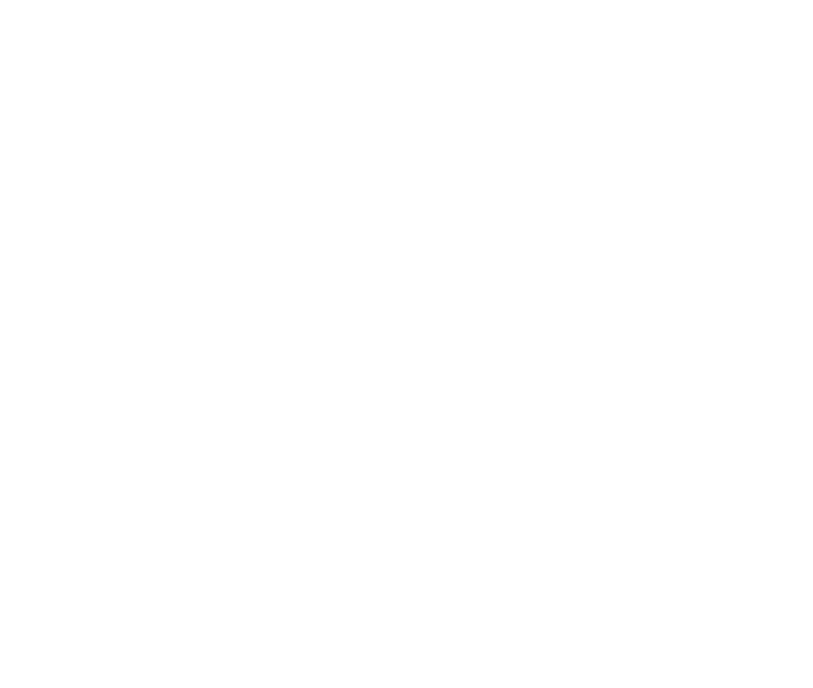
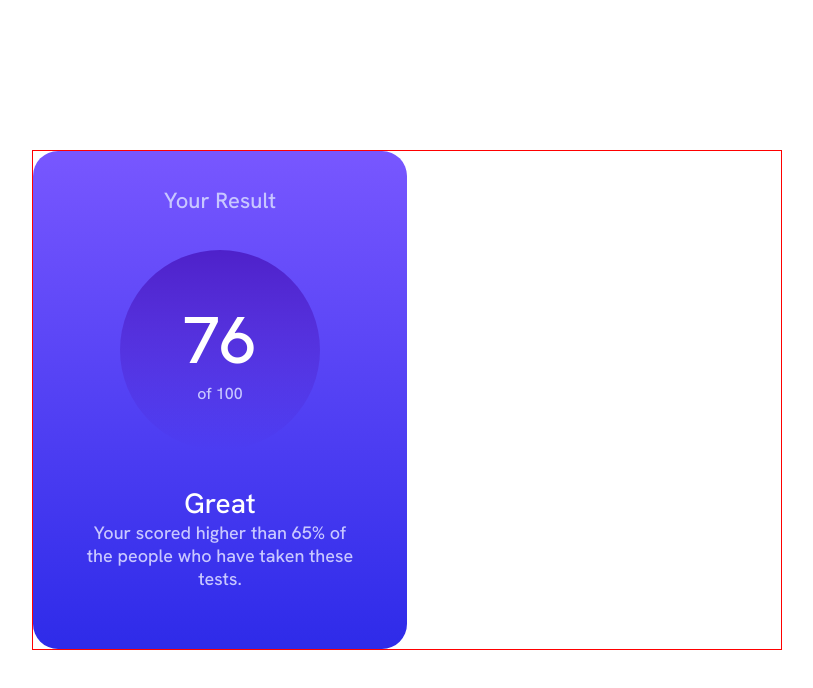
Before and after one commit to Vogel-dev/Results-summary-component, a plain HTML site: page index.html in a window 1280 px wide. Shown: the whole page, without its empty margins (233-1046 px from the left). Drawn offline with Linux system fonts and the light colour scheme.

Commit message:
added: 'your result' component;

```diff
--- a/index.html
+++ b/index.html
@@ -9,8 +9,27 @@
       sizes="32x32"
       href="./assets/favicon-32x32.png"
     />
+    <link rel="stylesheet" href="./style/style.css">
   </head>
   <body>
-
+    <main>
+      <section class="component">
+        <div class="result">
+          <p class="result-header">
+            Your Result
+          </p>
+          <div class="result-points">
+            <p class="result-your-points">76</p>
+            <p class="result-max-points">of 100</p>
+          </div>
+          <div class="result-info">
+            <p class="result-grade">Great</p>
+            <p class="result-feedback">
+              Your scored higher than 65% of the people who have taken these tests.
+            </p>
+          </div>
+        </div>
+      </section>
+    </main>
   </body>
 </html>
--- /dev/null
+++ b/style/style.scss
@@ -0,0 +1,95 @@
+@import url("https://fonts.googleapis.com/css2?family=Hanken+Grotesk:wght@500;700;800&display=swap");
+// Summary variables
+$summary-red: hsl(0, 100%, 67%);
+$summary-yellow: hsl(39, 100%, 56%);
+$summary-green: hsl(166, 100%, 37%);
+$summary-blue: hsl(234, 85%, 45%);
+// Gradient variables
+$bg1-gradient: hsl(252, 100%, 67%);
+$bg2-gradient: hsl(241, 81%, 54%);
+$circle1-gradient: hsla(256, 72%, 46%, 1);
+$circle2-gradient: hsla(241, 72%, 46%, 0);
+// Other variables
+$white: hsl(0, 0%, 100%);
+$pale-blue: hsl(221, 100%, 96%);
+$light-lavender: hsl(241, 100%, 89%);
+$dark-gray-blue: hsl(224, 30%, 27%);
+
+* {
+  box-sizing: border-box;
+  padding: 0;
+  margin: 0;
+  font-family: "Hanken Grotesk", sans-serif;
+}
+
+p {
+  font-size: 18px;
+}
+
+.component {
+  border: 1px solid red;
+  width: 750px;
+  height: 500px;
+  position: absolute;
+  left: 50%;
+  top: 50%;
+  transform: translate(-50%, -50%);
+}
+
+.result {
+  width: 50%;
+  height: 100%;
+  background: linear-gradient(to bottom, $bg1-gradient, $bg2-gradient);
+  border-radius: 25px;
+  display: flex;
+  align-items: center;
+  flex-direction: column;
+}
+
+.result-header {
+  font-size: 22px;
+  color: $light-lavender;
+  margin-top: 35px;
+}
+
+.result-points {
+  background: linear-gradient(to bottom, $circle1-gradient, $circle2-gradient);
+  width: 200px;
+  height: 200px;
+  border-radius: 50%;
+  margin-top: 35px;
+  display: flex;
+  justify-content: center;
+  align-items: center;
+  flex-direction: column;
+}
+
+.result-your-points {
+  font-size: 66px;
+  color: $white;
+}
+
+.result-max-points {
+  font-size: 16px;
+  color: $light-lavender;
+}
+
+.result-info {
+    display: flex;
+    justify-content: center;
+    align-items: center;
+    flex-direction: column;
+    width: 75%;
+    margin-top: 35px;
+    text-align: center;
+}
+
+.result-grade {
+    font-size: 28px;
+    color: $white;
+}
+
+.result-feedback {
+    font-size: 18px;
+    color: $light-lavender;
+}
```
Also changed, not shown: style/style.css (added), style/style.min.css (added).
